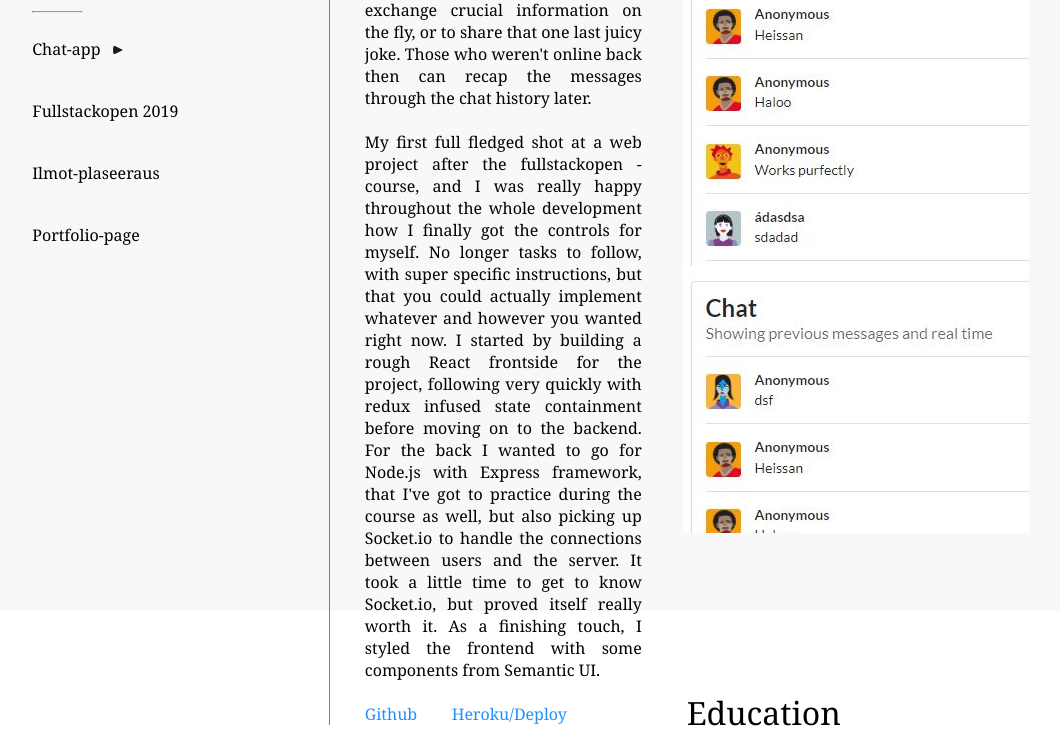
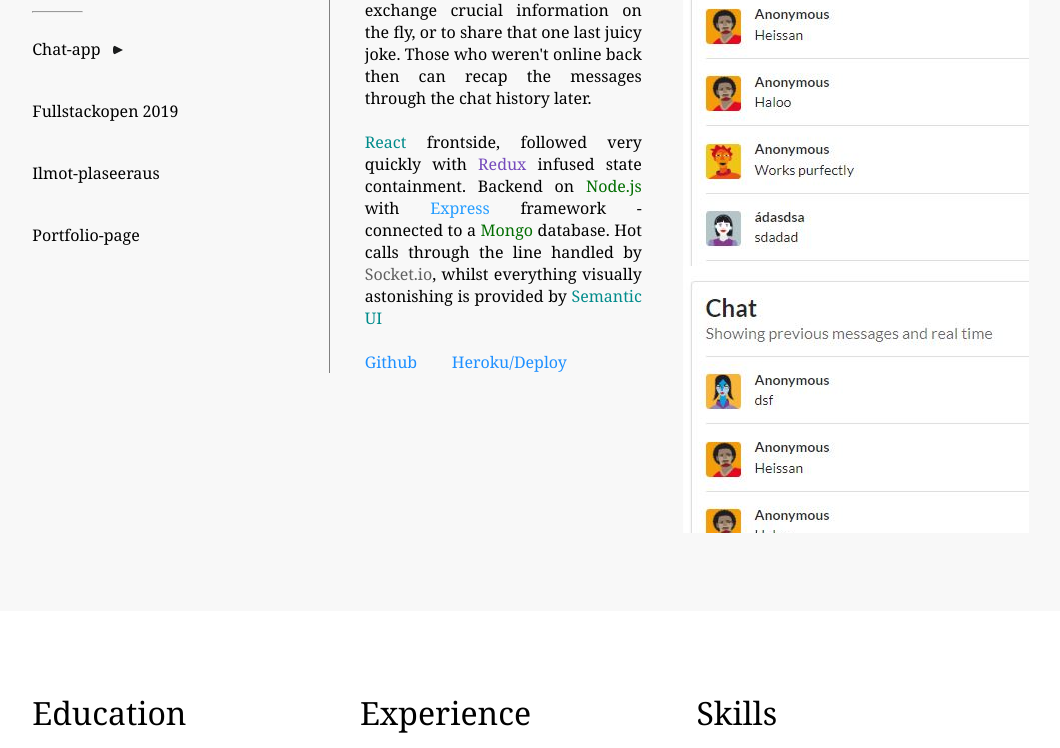
Before and after one commit to Sundholm11/portfolio, a React (Create React App) app: page / in a window 1280 px wide. Shown: the part 1700-2448 px from the top of the page, without its empty margins (106-1166 px from the left). Built offline with nearby package versions, Linux system fonts and the light colour scheme.

Commit message:
Rewrote project descriptions, colored keywords

```diff
--- a/src/components/Experience.tsx
+++ b/src/components/Experience.tsx
@@ -18,10 +18,10 @@
 	}, [])
 
 	const webdevSkills = [
-		{ name: "React", fill: "75%", bgColor: "lightskyblue" },
-		{ name: "Express", fill: "55%", bgColor: "dodgerblue" },
+		{ name: "React", fill: "75%", bgColor: "#61dafb" },
+		{ name: "Express", fill: "55%", bgColor: "#259dff" },
 		{ name: "Socket.IO", fill: "35%", bgColor: "gray" },
-		{ name: "Mongo DB", fill: "25%", bgColor: "seagreen" }
+		{ name: "Mongo DB", fill: "25%", bgColor: "#13aa52" }
 	]
 
 	const languageSkills = [
--- a/src/components/Projects.tsx
+++ b/src/components/Projects.tsx
@@ -12,7 +12,7 @@
 	name: string,
 	bgImg: string,
 	active: boolean,
-	description?: string[],
+	description?: JSX.Element[],
 	links?: Link[]
 }
 
@@ -41,13 +41,11 @@
 		const initialProjects = [
 			{ id: 0, name: "Chat-app", bgImg: chatappBackground, active: true,
 				description: [
-					`Fully functional chat-app. With the app, the user is able to send and receive messages from other connected users in real time, to exchange crucial information on the fly,
-					or to share that one last juicy joke. Those who weren't online back then can recap the messages through the chat history later.`,
-					`My first full fledged shot at a web project after the fullstackopen -course, and I was really happy throughout the whole development how I finally got the controls for myself. No longer tasks to follow,
-					with super specific instructions, but that you could actually implement whatever and however you wanted right now. I started by building a rough React frontside for the project, following very quickly with
-					redux infused state containment before moving on to the backend. For the back I wanted to go for Node.js with Express framework, that I've got to practice during the course as well, but also picking up
-					Socket.io to handle the connections between users and the server. It took a little time to get to know Socket.io, but proved itself really worth it. As a finishing touch, I styled the frontend with some components
-					from Semantic UI.`
+					<p className="focusedDescription">Fully functional chat-app. With the app, the user is able to send and receive messages from other connected users in real time, to exchange crucial information on the fly,
+					or to share that one last juicy joke. Those who weren't online back then can recap the messages through the chat history later.</p>,
+					<p className="focusedDescription"><span style={{ color: "darkcyan" }}>React</span> frontside, followed very quickly with <span style={{ color: "#764abc" }}>Redux</span> infused state containment.
+					Backend on <span style={{ color: "#026e00" }}>Node.js</span> with <span style={{ color: "#259dff" }}>Express</span> framework - connected to a <span style={{ color: "#026e00" }}>Mongo</span> database.
+					Hot calls through the line handled by <span style={{ color: "#616161" }}>Socket.io</span>, whilst everything visually astonishing is provided by <span style={{ color: "darkcyan" }}>Semantic UI</span></p>
 				],
 				links: [
 					{ name: "Github", url: "https://github.com/Sundholm11/chat-app" },
@@ -55,35 +53,28 @@
 				]},
 			{ id: 1, name: "Fullstackopen 2019", bgImg: fullstackBackground, active: false,
 				description: [
-					`Fullstackopen 2019, organized by the University of Helsinki, was one of the heaviest courses that I've taken part of. At the start of the course, I had only a very basic understanding of how JS, CSS
-					and HTML even work. After 125 hours of sometimes pleasant ride, but the other half being the bumpy sweat and tears ride, I can say it was totally worth it. My understanding of web development is on a
-					completely new higher level, whilst my skills with the use of JS have risen incredibly. I've got to known the beauties of React and Redux, with competent use of Node.js with Express for the backend
-					side development as well.`,
-					`During the fullstackopen, I was tasked to make several smaller pages filling few requirements to show off that I've learned those things. At times I wasn't super filled with eagerness to carry out
-					the same things over and over again. But however inspired by this course, and shortly after it, I managed to start working on my first full project, the chat-app.`
+					<p className="focusedDescription">Fullstackopen 2019, organized by the University of Helsinki, featuring a deep dive on modern web-development. The course covered a plenty of tips and topics, and also gave a very comprehensive guide
+					on <span style={{ color: "darkcyan" }}>React</span> based web-application development</p>,
+					<p className="focusedDescription">During the fullstackopen, I got familiar with techniques and libraries such as <span style={{ color: "darkcyan" }}>React</span>, <span style={{ color: "#764abc" }}>Redux</span>, <span style={{ color: "#026e00" }}>Node.js</span> with <span style={{ color: "#259dff" }}>Express</span> based
+					backend development, and how to handle it with <span style={{ color: "#026e00" }}>Mongo DB</span></p>
 				],
 				links: [
 					{ name: "Github", url: "https://github.com/Sundholm11/fullstackopen2019" }
 				]},
 			{ id: 2, name: "Ilmot-plaseeraus", bgImg: ilmoplaseBackground, active: false,
 				description: [
-					`Perhaps one of the most interesting uni assignments this far that I've taken part of. We were tasked to make a project that was to be presented for all the other groups. Together with my partner we thought about
-					picking a project that would later benefit our students' association. As a first year students, we didn't have that much actual experience with coding yet, not to mention that Python wasn't our most used language
-					by then. But after some small debates few some older students about a preferable -and doable- task, we decided to go for it.`,
-					`Ilmot-plaseeraus is an automated seating generator for mainly sitz events - but cannot see a reason why one couldn't use it for other events as well with a little fine tuning. The placing algorithm,
-					mostly created by my partner, will receive a list of persons, and return them in a sorted order for tables - taking things such as genders and friends to account. Not used for our students' association's
-					version, my responsibility was to create a GUI, which would allow us to present the functionality for the other groups of the course. For the GUI, I used already in Python included tkinter. I had done only
-					small doodlings with GUIs on Java Swing before, thus making the task very curious to learn more about.`
+					<p className="focusedDescription">Ilmot-plaseeraus is an automated seating generator for mainly sitz events - but cannot see a reason why one couldn't use it for other events as well with a little fine tuning.</p>,
+					<p className="focusedDescription">The placing algorithm, mostly created by my partner, will receive a list of persons, and return them in a sorted order for tables - taking things such as genders and friends to account. My main responsibility was to create a GUI, which would allow us to present the functionality
+					visually for the others. For the GUI, I used <span style={{ color: "#4682b4" }}>Python</span> with tkinter.</p>
 				],
 				links: [
 					{ name: "Github", url: "https://github.com/asteriskiry/ilmot-plaseeraus"}
 				]},
 			{ id: 3, name: "Portfolio-page", bgImg: portfolioBackground, active: false,
 				description: [
-					`Created after I was done with the chat-app, I really felt like trying to make that own little room for myself and my projects. In my previous
-					projects I had also always used ready stylesheets to for the customization of looks. For my own homepages, I wanted to make it all from bottom
-					to the top, out of scratch. I thought about familiarizing myself with TypeScript version of React for the portfolio page, but turns out the most
-					time consuming task would be thinking the visual layout of the page, and getting to know CSS.`
+					<p className="focusedDescription">Created after I was done with the chat-app, I really felt like trying to make that own little room for myself and my projects.</p>,
+					<p className="focusedDescription">For my own homepages, I wanted to make it all from bottom to the top, out of scratch. I thought about familiarizing myself with <span style={{ color: "darkcyan" }}>TypeScript</span> version
+					of <span style={{ color: "darkcyan" }}>React</span> for the portfolio page, but turns out the most time consuming task would be thinking the visual layout of the page, and getting to know <span style={{ color: "#764abc" }}>CSS</span>.</p>
 				],
 				links: [
 					{ name: "Github", url: "https://github.com/Sundholm11/portfolio"}
@@ -118,7 +109,7 @@
 					{focusedProject?.description?.map(part => {
 						return (
 							<div key={Math.random() * 1000}>
-								<p className="focusedDescription">{part}</p>
+								{ part }
 								<br/>
 							</div>
 						)})}
```
